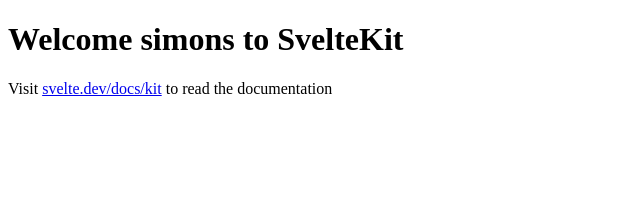
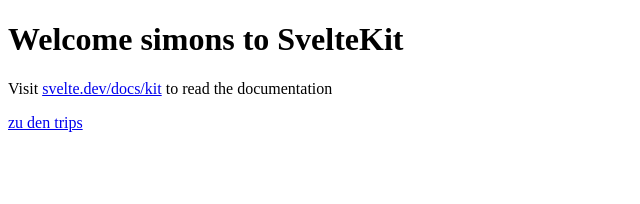
Before and after one commit to SimonLindi/vacation-planer, a SvelteKit app: page / in a window 1280 px wide. Shown: the top 204 px of the page, without its empty margins (0-640 px from the left). Built offline with nearby package versions, Linux system fonts and the light colour scheme.

Commit message:
mit trips link

```diff
--- a/src/routes/+page.svelte
+++ b/src/routes/+page.svelte
@@ -1,2 +1,3 @@
 <h1>Welcome simons to SvelteKit</h1>
 <p>Visit <a href="https://svelte.dev/docs/kit">svelte.dev/docs/kit</a> to read the documentation</p>
+<a href="/trips/">zu den trips</a>
```
